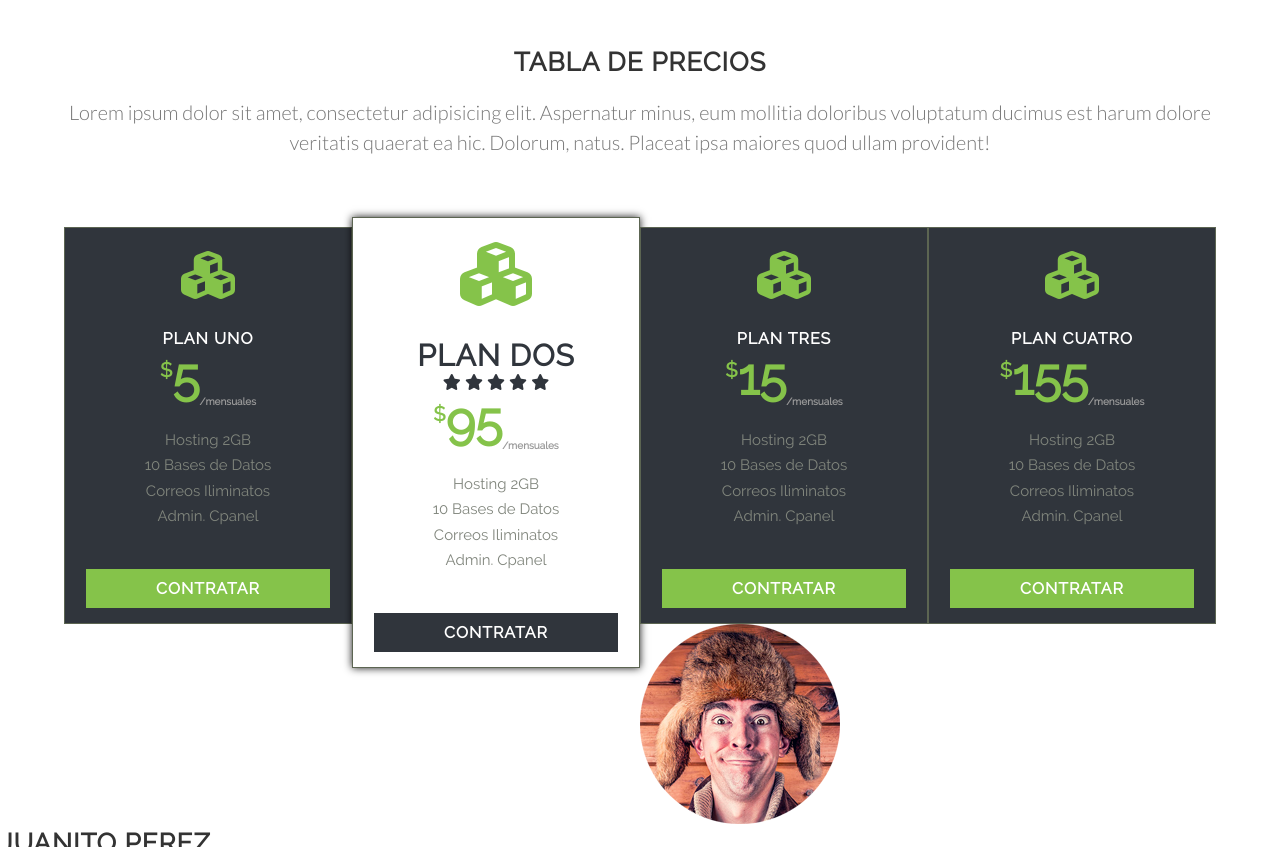
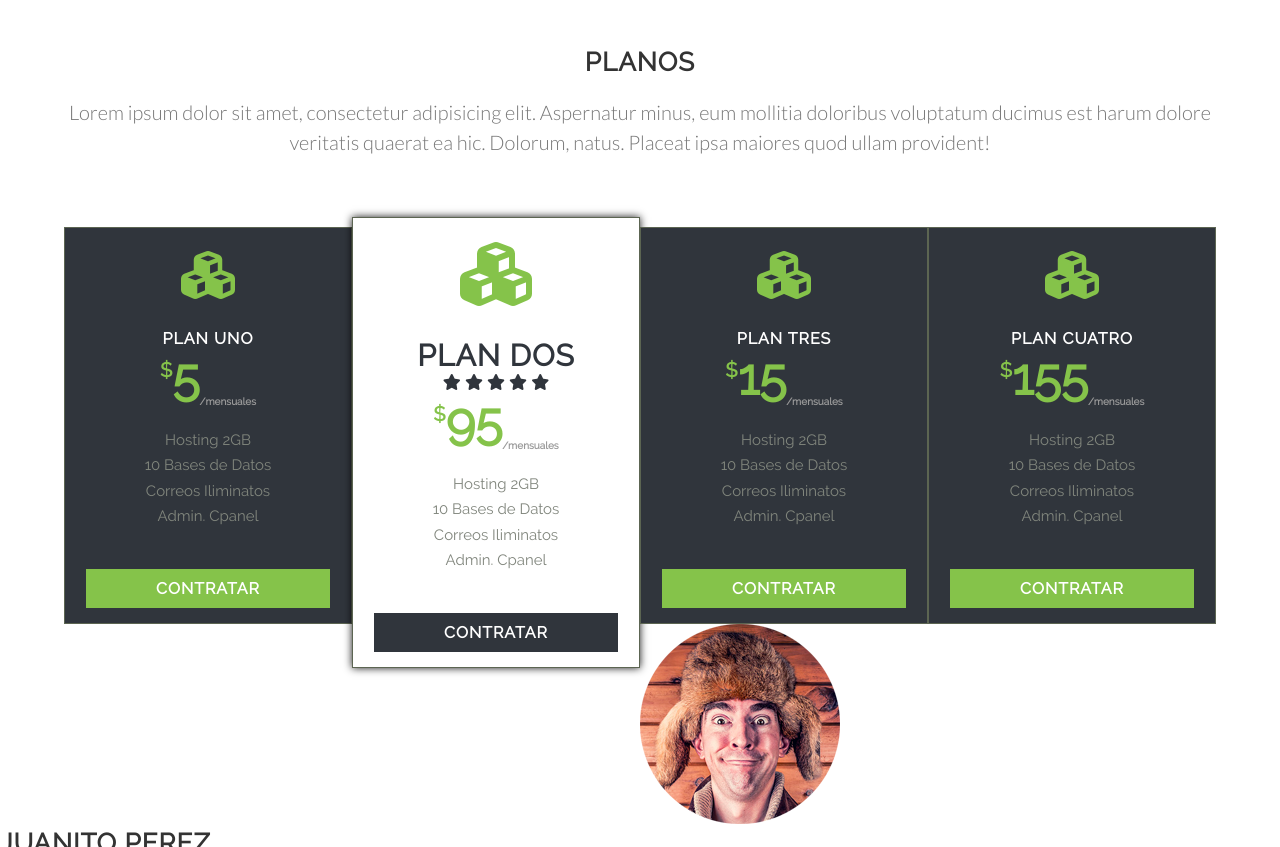
Before and after one commit to hcsuporte/HCSuporte.github.io, a plain HTML site: page index.html in a window 1280 px wide. Shown: the part 2261-3108 px from the top of the page. Drawn offline with nearby package versions, Linux system fonts and the light colour scheme.

Commit message:
edicao template

```diff
--- a/index.html
+++ b/index.html
@@ -131,7 +131,7 @@
 
 <section id="planos" class="wap">
 	<section class="bienvenidos">
-		<h2>Tabla de precios</h2>
+		<h2>Planos</h2>
 		<h3>Lorem ipsum dolor sit amet, consectetur adipisicing elit. Aspernatur minus, eum mollitia doloribus voluptatum ducimus est harum dolore veritatis quaerat ea hic. Dolorum, natus. Placeat ipsa maiores quod ullam provident!</h3>
 	</section>
 
```
Also changed, not shown: imgs/5.jpg, imgs/WEWQ.jpg (added).
